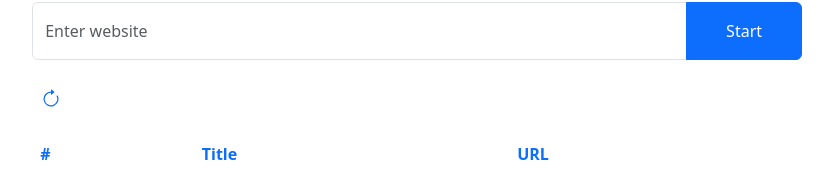
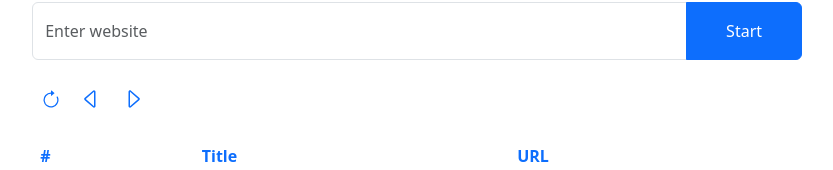
Before and after one commit to darius-daniel/Goldilocks, a React (Vite) app: page / in a window 1280 px wide. Shown: the part 150-320 px from the top of the page, without its empty margins (223-1056 px from the left). Built offline with nearby package versions, Linux system fonts and the light colour scheme; no server answers.

Commit message:
Build the next and previous buttons (without behaviour)

```diff
--- /dev/null
+++ b/src/components/NextButton.tsx
@@ -0,0 +1,16 @@
+export default function Next() {
+  return (
+    <button type="button" className="btn text-primary p-2" id="btn-next">
+      <svg
+        xmlns="http://www.w3.org/2000/svg"
+        width="24"
+        height="24"
+        fill="currentColor"
+        className="bi bi-caret-right"
+        viewBox="0 0 16 16"
+      >
+        <path d="M6 12.796V3.204L11.481 8zm.659.753 5.48-4.796a1 1 0 0 0 0-1.506L6.66 2.451C6.011 1.885 5 2.345 5 3.204v9.592a1 1 0 0 0 1.659.753" />
+      </svg>
+    </button>
+  );
+}
--- /dev/null
+++ b/src/components/PreviousButton.tsx
@@ -0,0 +1,16 @@
+export default function Previous() {
+  return (
+    <button type="button" className="btn text-primary p-2" id="btn-prev">
+      <svg
+        xmlns="http://www.w3.org/2000/svg"
+        width="24"
+        height="24"
+        fill="currentColor"
+        className="bi bi-caret-left"
+        viewBox="0 0 16 16"
+      >
+        <path d="M10 12.796V3.204L4.519 8zm-.659.753-5.48-4.796a1 1 0 0 1 0-1.506l5.48-4.796A1 1 0 0 1 11 3.204v9.592a1 1 0 0 1-1.659.753" />
+      </svg>
+    </button>
+  );
+}
--- a/src/components/RefreshTable.tsx
+++ b/src/components/RefreshTable.tsx
@@ -4,7 +4,7 @@ export default function RefreshTable() {
   return (
     <button
       type="submit"
-      className="btn btn-outline-secondary bg-white border-white text-primary p-2"
+      className="btn text-primary p-2"
       id="btn-refresh"
       onClick={handleClick}
     >
@@ -17,7 +17,7 @@ export default function RefreshTable() {
         viewBox="0 0 16 16"
       >
         <path
-          fill-rule="evenodd"
+          fillRule="evenodd"
           d="M8 3a5 5 0 1 0 4.546 2.914.5.5 0 0 1 .908-.417A6 6 0 1 1 8 2z"
         />
         <path d="M8 4.466V.534a.25.25 0 0 1 .41-.192l2.36 1.966c.12.1.12.284 0 .384L8.41 4.658A.25.25 0 0 1 8 4.466" />
--- a/src/components/ToolBar.tsx
+++ b/src/components/ToolBar.tsx
@@ -1,9 +1,13 @@
 import RefreshTable from './RefreshTable';
+import Next from './NextButton';
+import Previous from './PreviousButton';
 
 export default function ToolBar() {
   return (
     <div className="w-65 m-auto mb-3">
       <RefreshTable />
+      <Previous />
+      <Next />
     </div>
   );
 }
```
